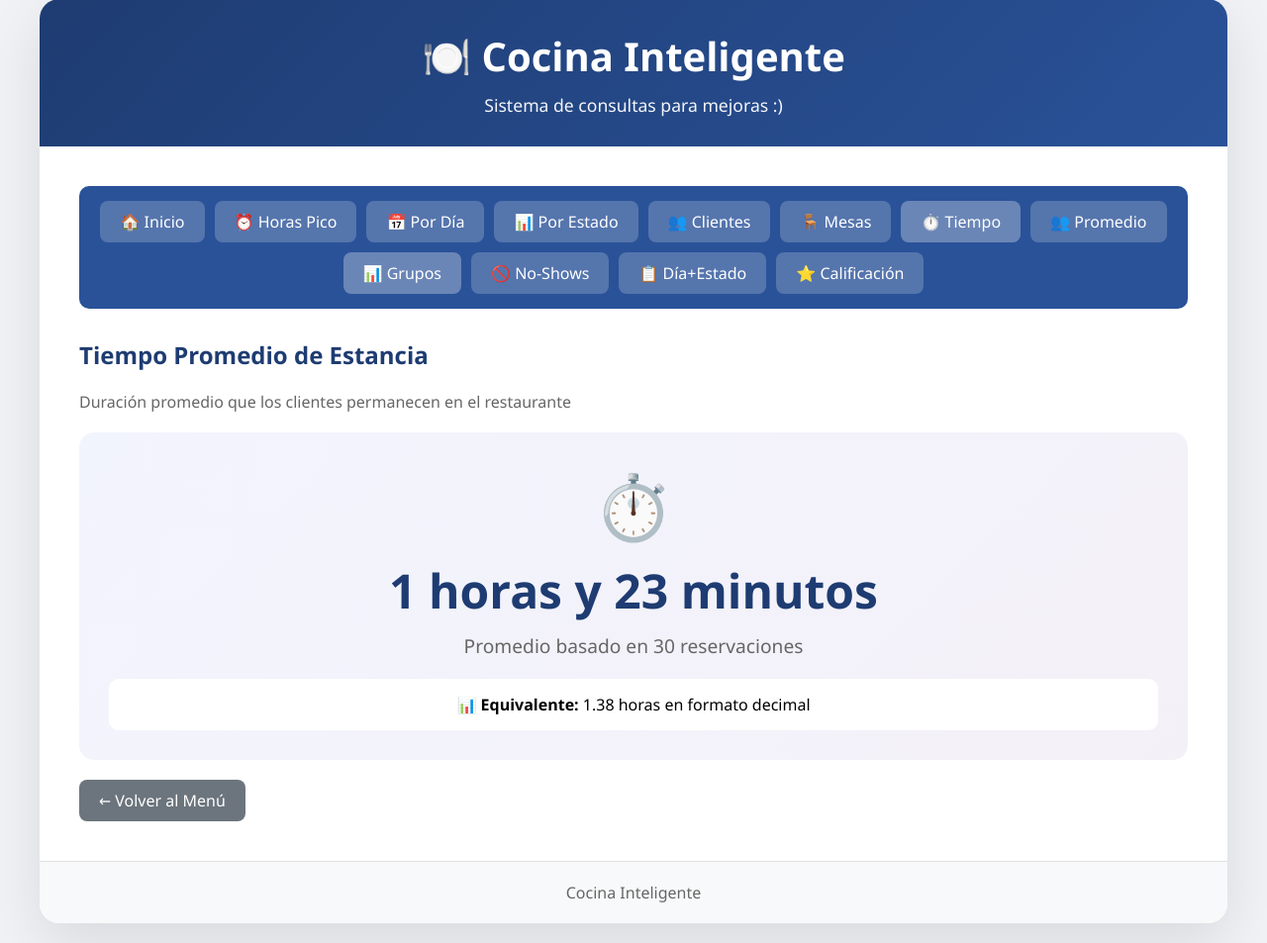
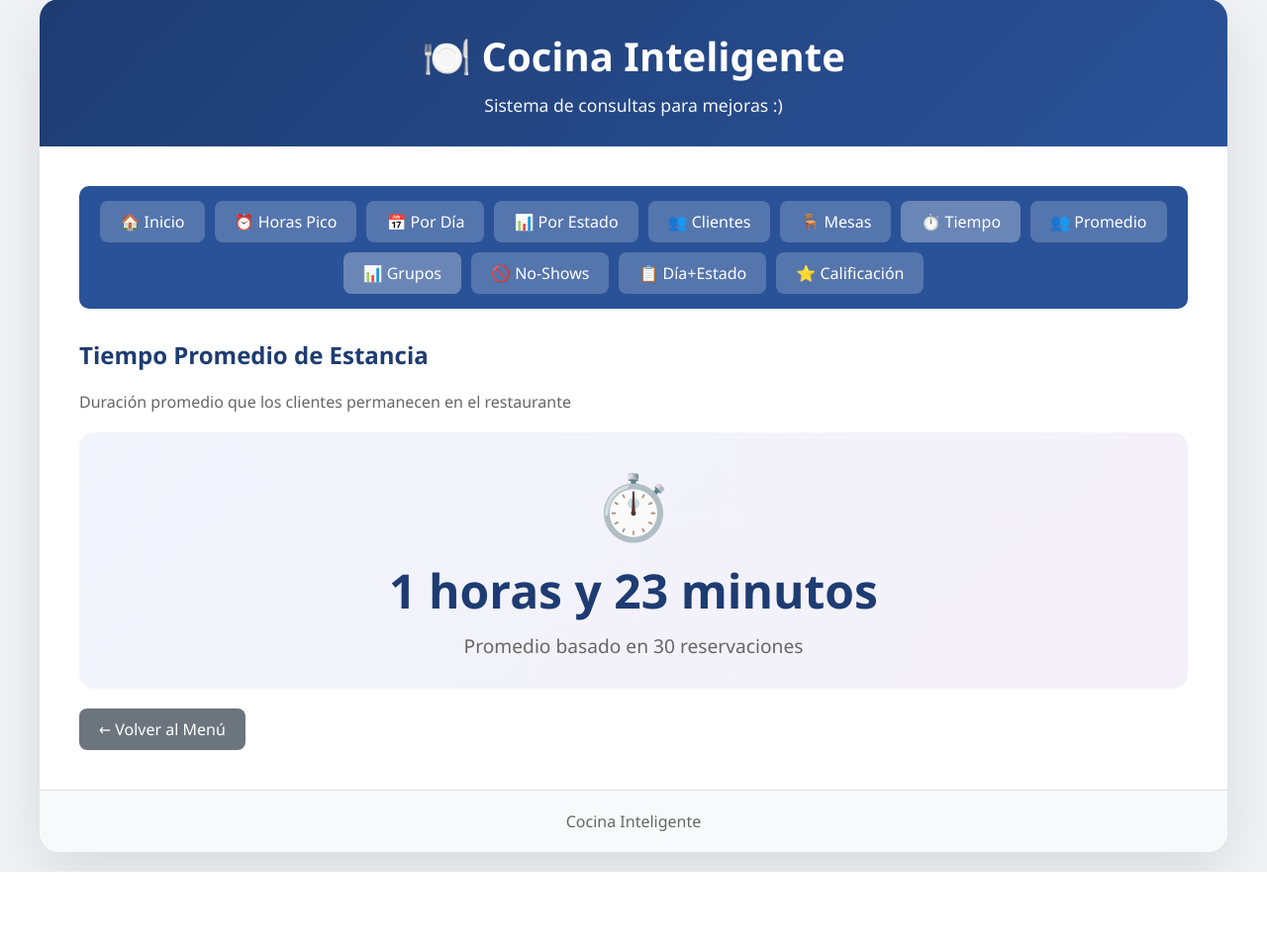
Before and after one commit to hipolitosara36-del/CocinaInteligente, a Django app: page /tiempo-promedio/ in a window 1280 px wide. Shown: the part 21-974 px from the top of the page at 99% size. After the commit the page ends 902 px from the top, so only its background shows below. Run offline with Django 5.2, Linux system fonts and the light colour scheme; data comes from the database, SQL or seed files in the repository.

Commit message:
elimine lo del tiempo

```diff
--- a/reservaciones/templates/consulta_tiempo.html
+++ b/reservaciones/templates/consulta_tiempo.html
@@ -26,9 +26,6 @@
     <div style="font-size: 1.2em; color: #666; margin-top: 10px;">
         Promedio basado en {{ total_reservaciones }} reservaciones
     </div>
-    <div style="margin-top: 20px; padding: 15px; background: white; border-radius: 10px;">
-        <strong>📊 Equivalente:</strong> {{ promedio_horas }} horas en formato decimal
-    </div>
 </div>
 
 
```
